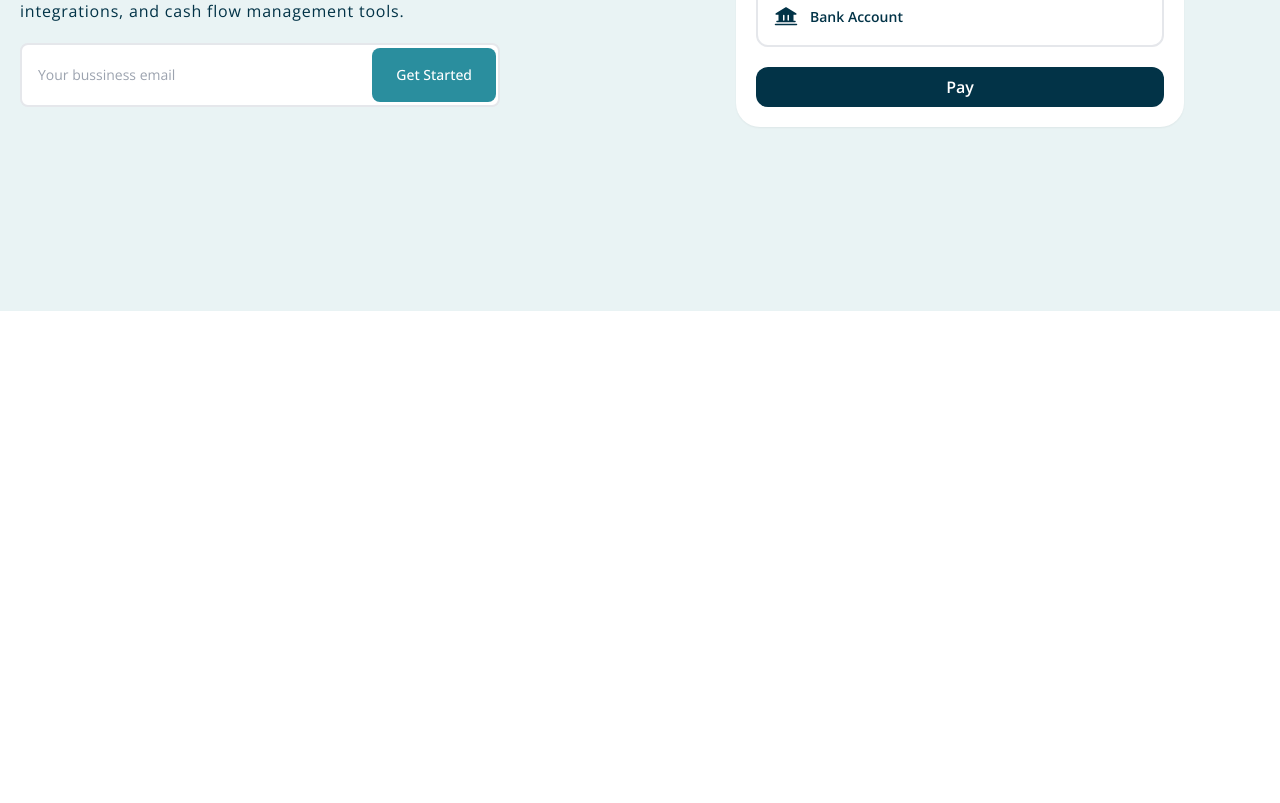
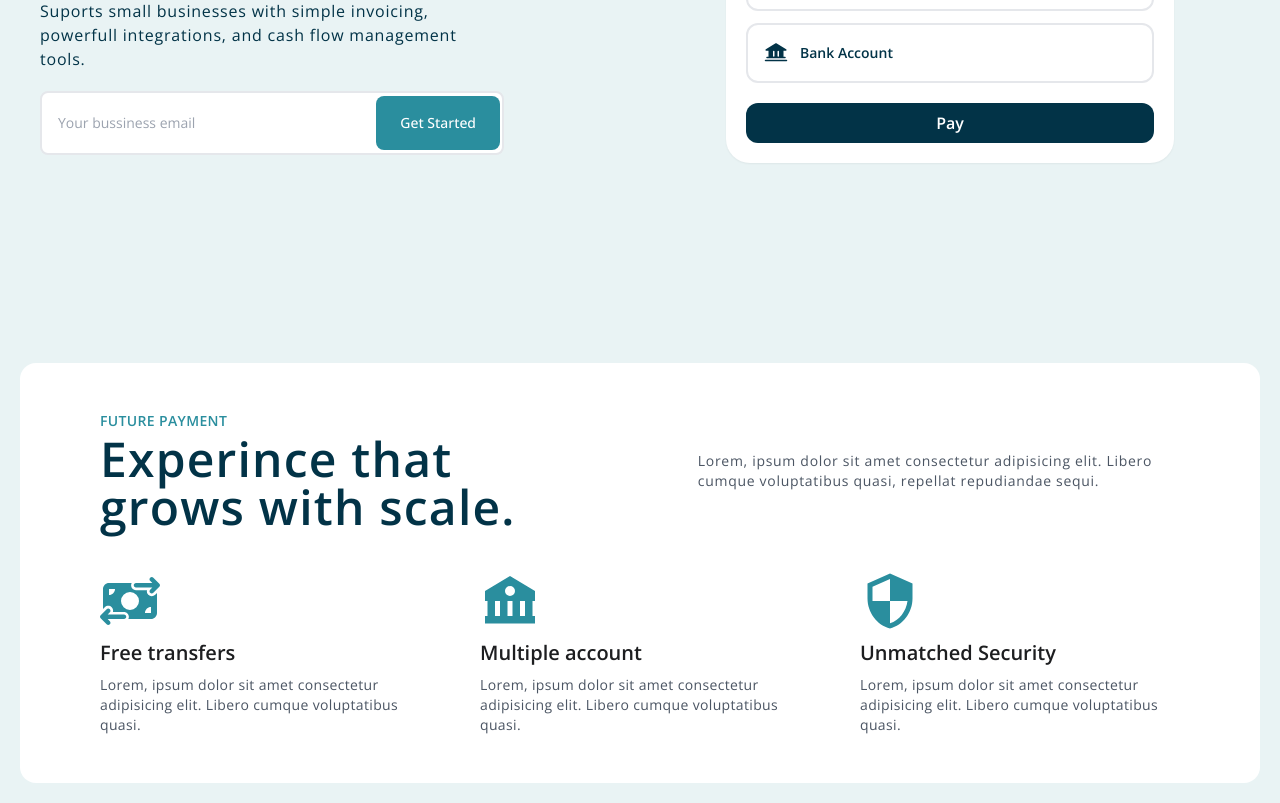
Before and after one commit to rundweb/Rundpay, a React (Vite) app: page / in a window 1280 px wide. Shown: the part 569-1372 px from the top of the page. Before the commit the page ends 880 px from the top, so only its background shows below. Built offline with nearby package versions, Linux system fonts and the light colour scheme.

Commit message:
done service

```diff
--- a/src/App.jsx
+++ b/src/App.jsx
@@ -1,10 +1,12 @@
 import HomeComponents from "./components/HomeComponents";
 import NavbarComponents from "./components/NavbarComponents";
+import ServiceComponents from "./components/ServiceComponents";
 
 const App = () => {
-  return <div className="bg-blue-secondary">
+  return <div className="bg-blue-secondary p-5 flex flex-col gap-4">
     <NavbarComponents/>
     <HomeComponents/>
+    <ServiceComponents/>
   </div>;
 };
 
--- a/src/components/HomeComponents.jsx
+++ b/src/components/HomeComponents.jsx
@@ -11,7 +11,7 @@ const HomeComponents = () => {
     "
     >
       <div className="flex flex-col gap-5 text-center w-full md:text-left">
-        <h1 className="text-black-secondary text-2xl font-bold tracking-wide sm:leading-[64px] sm:text-5xl lg:text-6xl lg:leading-[80px]">
+        <h1 className="text-black-secondary text-2xl font-bold tracking-normal sm:leading-[54px] sm:text-4xl lg:text-6xl lg:leading-[80px]">
           Get paid early save automatically all your pay.
         </h1>
         <p className="text-black-secondary text-sm font-normal tracking-wider md:text-base md:w-4/5">
@@ -33,7 +33,7 @@ const HomeComponents = () => {
         </div>
       </div>
       <div className="w-full flex items-center justify-center relative">
-        <div className="absolute max-w-56 bg-white w-full rounded-2xl overflow-hidden max-h-72 h-full md:flex flex-col justify-between -top-[10%] right-0 hidden">
+        <div className="absolute max-w-56 bg-white w-full rounded-2xl overflow-hidden max-h-72 h-full lg:flex flex-col justify-between -top-[10%] right-0 hidden">
           <div className="bg-blue-primary h-full p-7 flex flex-col gap-1">
             <p className="text-white font-normal text-sm tracking-wide">Credit Card</p>
             <p className="text-white font-semibold text-xl">234 **** ****</p>
--- /dev/null
+++ b/src/components/ServiceComponents.jsx
@@ -0,0 +1,52 @@
+import { FaMoneyBillTransfer } from "react-icons/fa6";
+import { BiSolidBank } from "react-icons/bi";
+import { MdOutlineSecurity } from "react-icons/md";
+const ServiceComponents = () => {
+  const service = [
+    {
+      id: 1,
+      icon: FaMoneyBillTransfer,
+      title: "Free transfers",
+      text: "Lorem, ipsum dolor sit amet consectetur adipisicing elit. Libero cumque voluptatibus quasi.",
+    },
+    {
+      id: 2,
+      icon: BiSolidBank,
+      title: "Multiple account",
+      text: "Lorem, ipsum dolor sit amet consectetur adipisicing elit. Libero cumque voluptatibus quasi.",
+    },
+    {
+      id: 3,
+      icon: MdOutlineSecurity,
+      title: "Unmatched Security",
+      text: "Lorem, ipsum dolor sit amet consectetur adipisicing elit. Libero cumque voluptatibus quasi.",
+    },
+  ];
+  return (
+    <div className="flex flex-col p-10 max-w-7xl m-auto items-center gap-10 bg-white rounded-2xl lg:px-20 lg:py-12">
+      <div className="flex flex-col gap-4 md:flex-row md:items-center md:justify-between">
+        <div className="flex flex-col gap-1">
+          <p className="text-blue-primary text-sm font-semibold tracking-wide">FUTURE PAYMENT</p>
+          <h1 className="text-black-secondary text-3xl font-semibold tracking-wide md:text-5xl flex-1 md:w-3/4">Experince that grows with scale.</h1>
+        </div>
+        <div className="w-full lg:w-3/5">
+          <p className="text-gray-600 font-normal tracking-wider text-sm">
+            Lorem, ipsum dolor sit amet consectetur adipisicing elit. Libero
+            cumque voluptatibus quasi, repellat repudiandae sequi.
+          </p>
+        </div>
+      </div>
+      <div className="flex flex-wrap items-center justify-around md:justify-between gap-6 w-full">
+        {service.map((item) => (
+          <div key={item.id} className="max-w-80 flex flex-col gap-2 max-h-80">
+            <item.icon className="text-blue-primary text-6xl"/>
+            <h1 className="text-black-primary text-xl font-semibold">{item.title}</h1>
+            <p className="text-gray-600 text-sm tracking-wide">{item.text}</p>
+          </div>
+        ))}
+      </div>
+    </div>
+  );
+};
+
+export default ServiceComponents;
```
